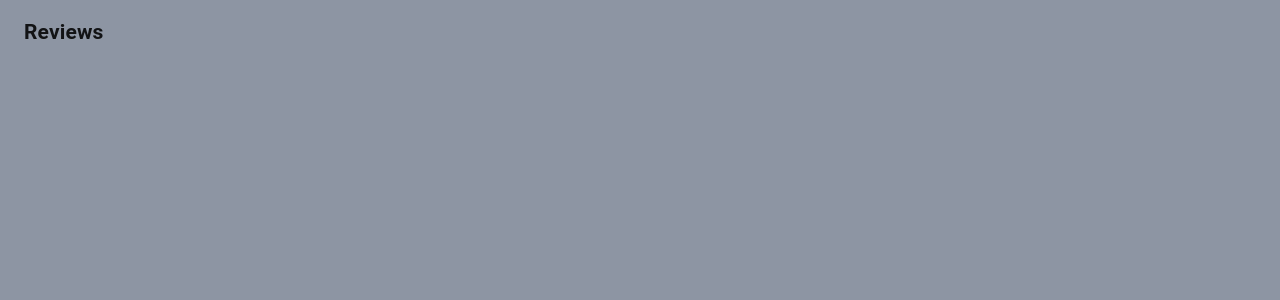
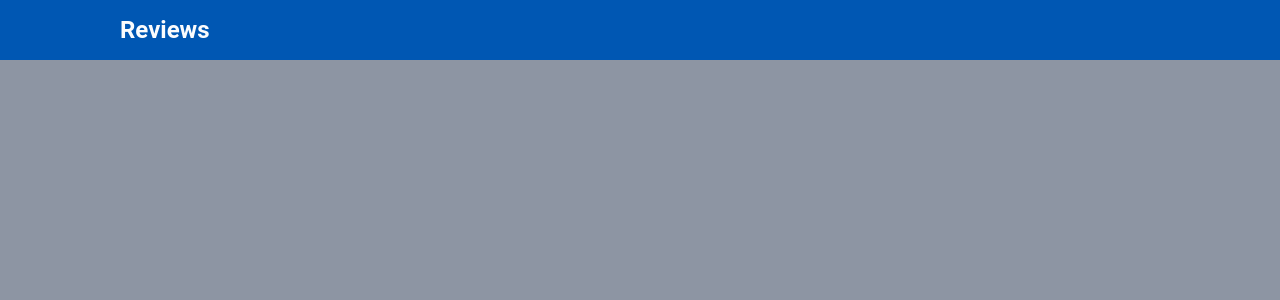
Before and after one commit to 1Maria/review-tracker, a React (Create React App) app: page / in a window 1280 px wide. Shown: the top 300 px of the page. Built offline with nearby package versions, Linux system fonts and the light colour scheme.

Commit message:
Style header

```diff
--- a/src/App.js
+++ b/src/App.js
@@ -1,12 +1,12 @@
 import React from 'react';
-import { Container } from '@material-ui/core';
+import { Box } from '@material-ui/core';
 import Header from './components/Header';
 
 const App = () => {
   return (
-    <Container>
+    <Box px={0}>
       <Header />
-    </Container>
+    </Box>
   );
 };
 
--- a/src/components/Header.js
+++ b/src/components/Header.js
@@ -1,10 +1,23 @@
 import React from 'react';
-import { Box } from '@material-ui/core';
+import { Box, Typography, makeStyles } from '@material-ui/core';
+
+const useStyles = makeStyles((theme) => ({
+    header: {
+        backgroundColor: theme.palette.primary.main,
+        height: '3.75rem',
+        width: '100%',
+        padding: '1rem 7.5rem'
+    },
+}));
+
 
 const Header = () => {
+    const classes = useStyles();
     return (
-        <Box>
-            <h2>Reviews</h2>
+        <Box className={classes.header}>
+            <Typography component="h1" variant="h2" color="secondary">
+                Reviews
+            </Typography>
         </Box>
     );
 }
--- a/src/theme.js
+++ b/src/theme.js
@@ -16,6 +16,16 @@ const theme = createTheme({
             default: '#8D95A3',
         },
     },
+    typography: {
+        fontFamily: [
+            'Roboto',
+            'sans-serif'
+        ].join(','),
+        h2: {
+            fontSize: '1.5rem',
+            fontWeight: 700,
+        },
+    },
 });
 
 export default theme;
```
